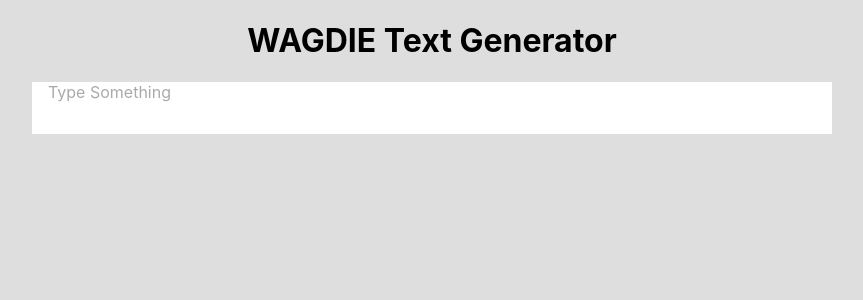
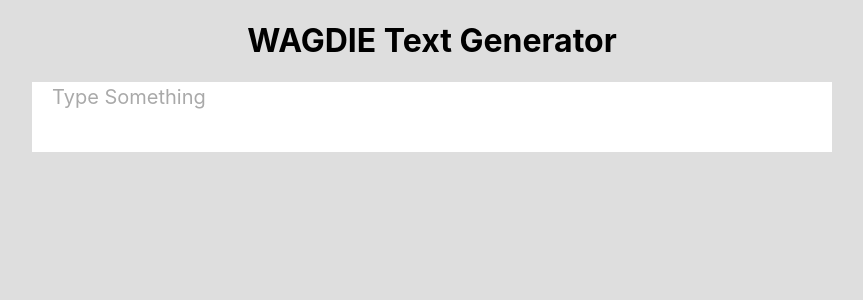
Before and after one commit to spoorts-eth/wagdie-text, a Next.js app: page / in a window 1280 px wide. Shown: the top 300 px of the page, without its empty margins (208-1071 px from the left). Built offline with nearby package versions, Linux system fonts and the light colour scheme.

Commit message:
fix bold toggle over paragraph

```diff
--- a/components/Generator.tsx
+++ b/components/Generator.tsx
@@ -6,7 +6,15 @@ import React, {
   useCallback,
   useState,
 } from 'react'
-import { createEditor, Descendant, Editor, Text, Transforms } from 'slate'
+import {
+  createEditor,
+  CustomTypes,
+  Descendant,
+  Editor,
+  Node,
+  Text,
+  Transforms,
+} from 'slate'
 import {
   Slate,
   Editable,
@@ -16,7 +24,7 @@ import {
   RenderElementProps,
 } from 'slate-react'
 
-import styles from '../styles/Generator.module.css';
+import styles from '../styles/Generator.module.css'
 
 const initialValue: Descendant[] = [
   {
@@ -27,10 +35,13 @@ const initialValue: Descendant[] = [
 
 const CustomEditor = {
   generateText(text: string, bold = false, style = 'fraktur') {
-    return Aesthetically.format(text, bold ? 'fraktur-bold' : 'fraktur')
+    return Aesthetically.format(
+      Aesthetically.unformat(text),
+      bold ? 'fraktur-bold' : 'fraktur'
+    )
   },
   isBoldMarkActive(editor: ReactEditor) {
-    console.log(Editor.marks(editor));
+    console.log(Editor.marks(editor))
     const [match] = Editor.nodes(editor, {
       match: (node) => {
         if ('bold' in node) {
@@ -52,12 +63,20 @@ const CustomEditor = {
       Editor.addMark(editor, 'bold', true)
     }
     if (editor.selection?.anchor) {
-      const currentSelection = {...editor.selection};
+      const currentSelection = { ...editor.selection }
       const text = Aesthetically.unformat(
         Editor.string(editor, editor.selection)
       )
       if (text.length) {
-        Transforms.insertText(editor, this.generateText(text, !isBold), {})
+        const currentFragment = editor.getFragment()
+        const newFragment = transformTextInFragment(currentFragment, (text) => {
+          return {
+            ...text,
+            text: this.generateText(text.text, !isBold),
+          }
+        })
+        console.log(newFragment)
+        Transforms.insertFragment(editor, newFragment)
         // todo work out how to keep this
         Transforms.setSelection(editor, currentSelection)
       }
@@ -108,10 +127,6 @@ export default function Generator() {
     return <Leaf {...props} />
   }, [])
 
-  const renderPlaceholder = useCallback(() => {
-    return <div>Type your shit</div>
-  }, [])
-
   return (
     <Slate editor={editor} value={initialValue}>
       <Editable
@@ -127,9 +142,7 @@ export default function Generator() {
 }
 
 const Element = (props: RenderElementProps) => {
-  return (
-    <div className={styles.element}>{props.children}</div>
-  )
+  return <div className={styles.element}>{props.children}</div>
 }
 
 const Leaf = (props: RenderLeafProps) => {
@@ -141,3 +154,22 @@ const Leaf = (props: RenderLeafProps) => {
     </>
   )
 }
+
+function transformTextInFragment(
+  fragment: Descendant[],
+  transform: (text: CustomTypes['Text']) => CustomTypes['Text']
+) {
+  const out: Descendant[] = []
+  for (const node of fragment) {
+    if ('text' in node) {
+      out.push(transform(node))
+    } else {
+      const element: CustomTypes['Element'] = {
+        ...node,
+        children: node.children.map((text) => transform(text)),
+      }
+      out.push(element)
+    }
+  }
+  return out
+}
--- a/styles/Generator.module.css
+++ b/styles/Generator.module.css
@@ -4,8 +4,10 @@
     max-width: 800px;
     background: #fff;
     padding: 1em;
+    font-size: 1.25em;
 }
 
 .element {
   width: 100%;
+  line-height: 1.5;
 }
--- a/styles/globals.css
+++ b/styles/globals.css
@@ -4,6 +4,7 @@ body {
   margin: 0;
   font-family: -apple-system, BlinkMacSystemFont, Segoe UI, Roboto, Oxygen,
     Ubuntu, Cantarell, Fira Sans, Droid Sans, Helvetica Neue, sans-serif;
+  font-size: 16px;
   width: 100%;
   height: 100%;
 }
```
